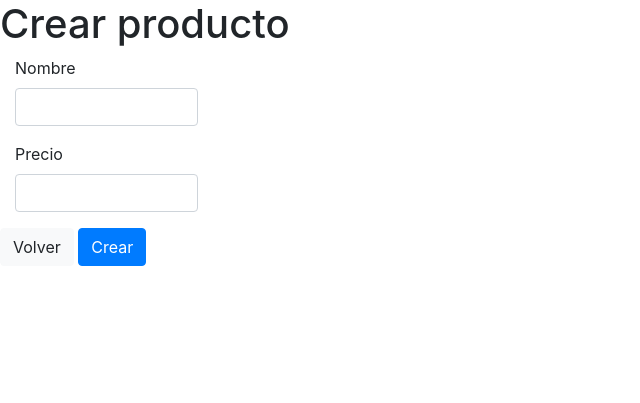
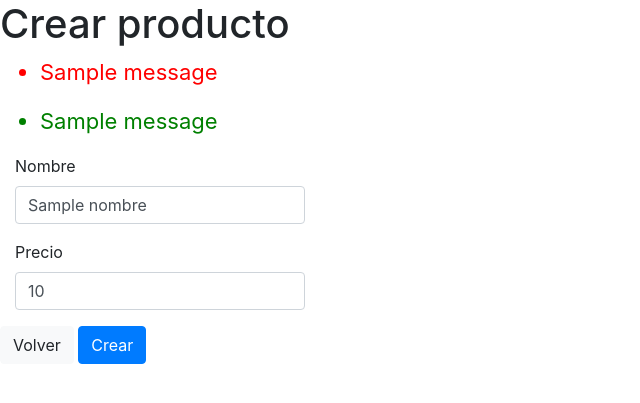
Before and after one commit to CristianJC145/Introduccion-Flask, a Flask app: template templates/crearProducto.html in a window 1280 px wide. Shown: the top 403 px of the page, without its empty margins (0-640 px from the left). Run offline with Flask 2, Linux system fonts and the light colour scheme; the template is opened without the code that fills it: most values are stand-ins (such as "Sample title", 1, 10 or a date in 2020); one stand-in notice (Sample message) is shown.

Commit message:
Nuevos Cambios

```diff
--- a/main.py
+++ b/main.py
@@ -1,4 +1,4 @@
-from flask import Flask, render_template, request, redirect, url_for
+from flask import Flask, render_template, request, redirect, url_for, flash
 import mysql.connector
 
 db = mysql.connector.connect(
@@ -11,6 +11,7 @@ db = mysql.connector.connect(
 db.autocommit = True
 
 app = Flask(__name__)
+app.secret_key = 'spbYO0JJOPUFLUikKYbKrpS5w3KUEnab5KcYDdYb'
 
 @app.get("/")
 def inicio():
@@ -33,6 +34,25 @@ def crearProducto():
     #Recuperar los datos del formulario
     nombre = request.form.get('nombre')
     price = request.form.get('price')
+
+    is_valid = True
+
+    if nombre == "":
+        flash('El campo nombre es requerido', 'error')
+        is_valid = False
+        return redirect(request.url)
+    if price =="":
+        flash('El campo precio es requerido', 'error')
+        is_valid == False
+    if not price.isdigit():
+        is_valid = False
+
+    if not is_valid:
+        flash("No se ha creado el producto", "error")
+        return render_template("crearProducto.html",
+                nombre=nombre,
+                price=price,
+        )
 
     #Insertar los datos en la base de datos
     cursor = db.cursor()
@@ -80,7 +100,7 @@ def editar_producto(id):
 
         db.commit()
     except:
-        print('No se ha podido editar el producto', 'error')
+        flash('No se ha podido editar el producto', 'error')
         return redirect(url_for('productos'))
 
     return redirect(url_for('inicio'))
--- /dev/null
+++ b/templates/base.html
@@ -0,0 +1,14 @@
+<!DOCTYPE html>
+<html lang="es">
+<head>
+    <meta charset="UTF-8">
+    <meta http-equiv="X-UA-Compatible" content="IE=edge">
+    <meta name="viewport" content="width=device-width, initial-scale=1.0">
+    <link rel="stylesheet" href="https://cdn.jsdelivr.net/npm/bootstrap@4.5.3/dist/css/bootstrap.min.css" integrity="sha384-TX8t27EcRE3e/ihU7zmQxVncDAy5uIKz4rEkgIXeMed4M0jlfIDPvg6uqKI2xXr2" crossorigin="anonymous">
+
+    <title>{% block title %}{% endblock %}</title>
+</head>
+<body>
+    {% block content %}{% endblock %}
+</body>
+</html>
--- a/templates/crearProducto.html
+++ b/templates/crearProducto.html
@@ -1,33 +1,52 @@
-<!DOCTYPE html>
-<html lang="es">
-<head>
-    <meta charset="UTF-8">
-    <meta http-equiv="X-UA-Compatible" content="IE=edge">
-    <meta name="viewport" content="width=device-width, initial-scale=1.0">
-    <link rel="stylesheet" href="https://cdn.jsdelivr.net/npm/bootstrap@4.5.3/dist/css/bootstrap.min.css" integrity="sha384-TX8t27EcRE3e/ihU7zmQxVncDAy5uIKz4rEkgIXeMed4M0jlfIDPvg6uqKI2xXr2" crossorigin="anonymous">
+{% extends 'base.html' %}
 
-    <title>Crear producto</title>
-</head>
-<body>
+{% block title %}
+    crearProducto
+{% endblock %}
+
+{% block content %}
+
     <h1>Crear producto</h1>
+    {% with messages = get_flashed_messages(category_filter=['error']) %}
+      {% if messages %}
+            <ul style="color: red; font-size: 22px;">
+                {% for message in messages %}
+                    <li>
+                        {{ message }}
+                    </li>
+                 {% endfor %}
+            </ul>
+         {% endif %}
+    {% endwith %}
+
+    {% with messages = get_flashed_messages(category_filter=['success']) %}
+      {% if messages %}
+        <ul style="color: green; font-size: 22px;">
+          {% for message in messages %}
+            <li>
+              {{ message }}
+            </li>
+          {% endfor %}
+        </ul>
+      {% endif %}
+    {% endwith %}
 
     <form action="{{ url_for('crearProducto') }}" method="POST">
-        <div class="col-2">
+        <div class="col-3">
             <div class="form-group">
                 <label for="nombre">Nombre</label>
-                <input type="text" required id="nombre" name="nombre" class="form-control" />
+                <input type="text" required id="nombre" name="nombre" class="form-control" value="{{ nombre }}" />
             </div>
         </div>
 
-        <div class="col-2">
+        <div class="col-3">
             <div class="form-group">
                 <label for="price">Precio</label>
-                <input type="number" required id="price" name="price" class="form-control" />
+                <input type="number" required id="price" name="price" class="form-control" value="{{ price }}"/>
             </div>
         </div>
         <a href="{{ url_for('inicio') }}" class="btn btn-light">Volver</a>
         <button type="submit" class="btn btn-primary"> Crear </button>
 
     </form>
-</body>
-</html>
+{% endblock %}
```
Also changed, not shown: templates/editarProducto.html (+11 -13 lines).
